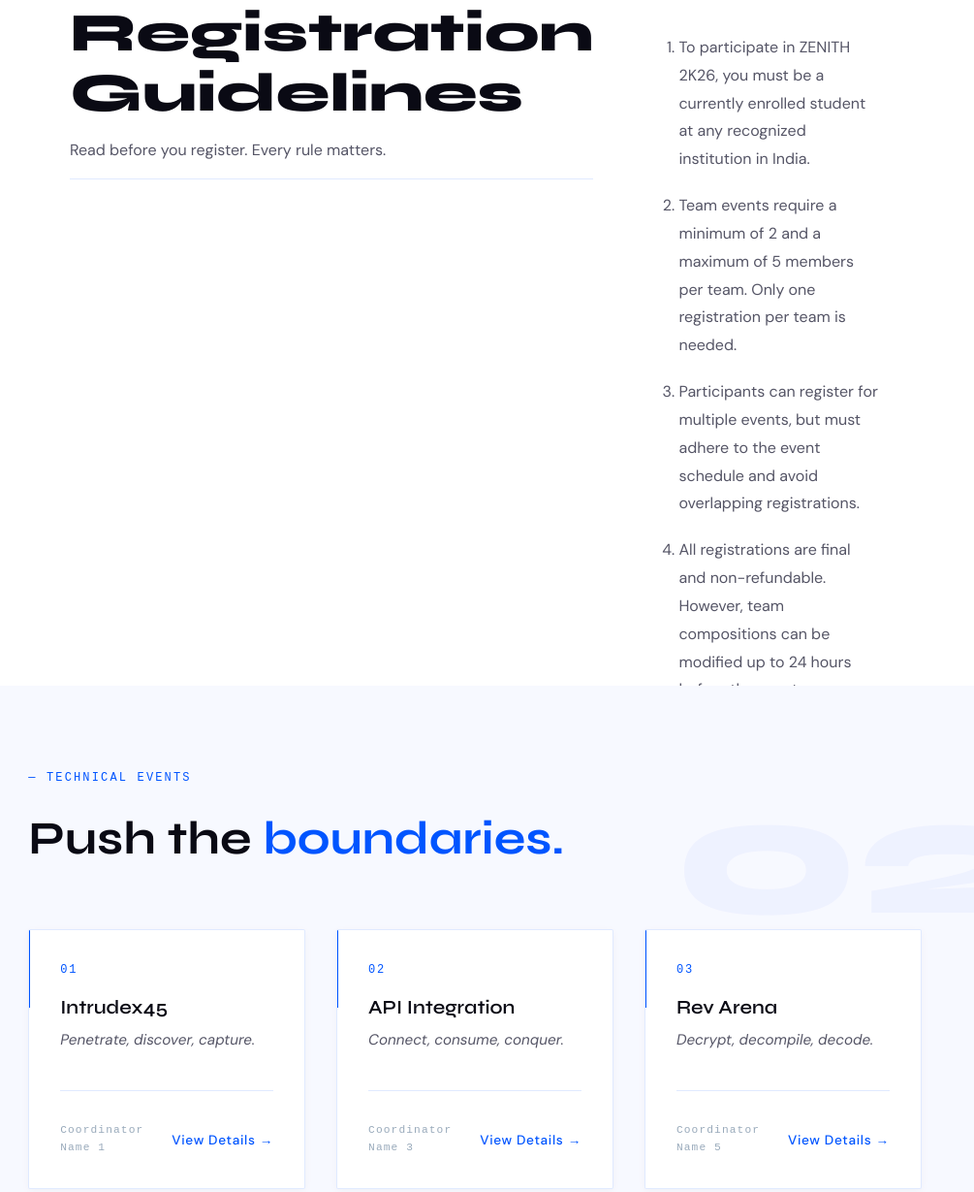
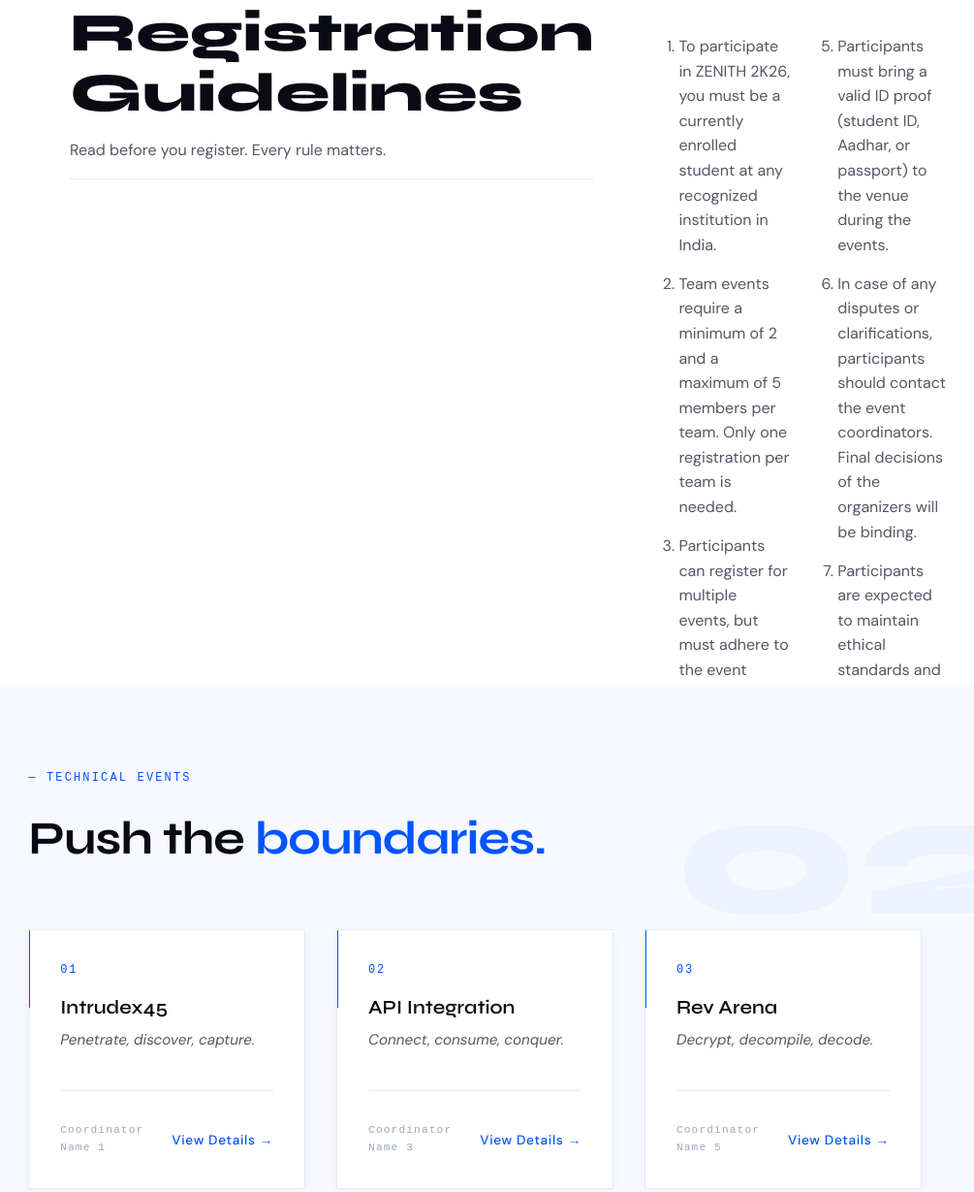
Before and after one commit to hanishdevaraj007/zenith2k26, a plain HTML site: page index.html in a window 1280 px wide. Shown: the part 893-2122 px from the top of the page at 97% size, without its empty margins (150-1155 px from the left). Drawn offline with nearby package versions, Linux system fonts and the light colour scheme; animation ran at ten frames a second; a web font is replaced by a local one.

Commit message:
slight fix

```diff
--- a/css/base.css
+++ b/css/base.css
@@ -78,6 +78,24 @@ section {
   padding: var(--section-pad) 0;
 }
 
+/* Global section heading styling to match hero aesthetic */
+section h2,
+section h1 {
+  font-family: var(--font-heading);
+  font-weight: 800;
+  font-size: clamp(2rem, 6vw, 4rem);
+  color: var(--text-primary);
+  line-height: 1.1;
+  margin: 0 0 1rem 0;
+  letter-spacing: -0.02em;
+}
+
+/* allow accented words within section titles */
+section h2 .accent,
+section h1 .accent {
+  color: var(--blue);
+}
+
 /* SCROLLBAR STYLING */
 ::-webkit-scrollbar {
   width: 4px;
--- a/css/cursor.css
+++ b/css/cursor.css
@@ -30,6 +30,8 @@
   opacity: 0;
   transition: width 0.3s ease, height 0.3s ease, background 0.3s ease;
   will-change: transform, width, height;
+  /* subtle electric flicker */
+  animation: electric-flicker 0.6s infinite alternate;
 }
 
 #cursor-trail-canvas {
@@ -84,6 +86,12 @@ body.is-mobile #cursor-trail-canvas {
   transform: translate(-50%, -50%) scale(0.4);
 }
 
+/* electric flicker keyframes */
+@keyframes electric-flicker {
+  0% { box-shadow: 0 0 6px var(--blue), 0 0 12px rgba(0,85,255,0.4); }
+  50% { box-shadow: 0 0 12px var(--blue), 0 0 24px rgba(0,85,255,0.6); }
+  100% { box-shadow: 0 0 6px var(--blue), 0 0 12px rgba(0,85,255,0.4); }
+}
 /* Styles for hoverable elements */
 a,
 button,
--- a/css/register.css
+++ b/css/register.css
@@ -61,6 +61,8 @@
   list-style: decimal;
   padding-left: 1.5rem;
   margin: 2rem 0;
+  columns: 2;
+  column-gap: 3rem;
 }
 
 .reg-guidelines li {
@@ -68,8 +70,9 @@
   font-weight: 400;
   font-size: 1rem;
   color: var(--text-secondary);
-  margin-bottom: 1.2rem;
-  line-height: 1.8;
+  margin-bottom: 0.9rem;
+  line-height: 1.6;
+  break-inside: avoid;
 }
 
 
@@ -137,13 +140,18 @@
   box-shadow: 0 12px 24px rgba(0, 85, 255, 0.2);
 }
 
+@media (max-width: 1024px) {
+  .reg-guidelines {
+    columns: 1;
+  }
+}
+
 @media (max-width: 768px) {
   .reg-form-btn {
     width: 100%;
     padding: 1rem 1.5rem;
   }
 }
-
 @media (max-width: 768px) {
   #register-panel-inner {
     padding: 3rem 1.5rem;
--- a/js/animations.js
+++ b/js/animations.js
@@ -177,6 +177,34 @@ window.Animations = (function() {
     // Portal animations can be added here later if needed
   }
 
+  function initSectionTitles() {
+    if (typeof gsap === 'undefined' || typeof ScrollTrigger === 'undefined' || typeof SplitText === 'undefined') {
+      return;
+    }
+    var sections = document.querySelectorAll('section');
+    sections.forEach(function(sec) {
+      var title = sec.querySelector('h2, h1');
+      if (!title) return;
+      try {
+        var split = new SplitText(title, { type: 'words,chars' });
+        gsap.from(split.chars, {
+          opacity: 0,
+          y: 30,
+          stagger: 0.04,
+          duration: 0.6,
+          ease: 'power3.out',
+          scrollTrigger: {
+            trigger: sec,
+            start: 'top 80%',
+            once: true
+          }
+        });
+      } catch (e) {
+        console.warn('initSectionTitles failed:', e);
+      }
+    });
+  }
+
   function heroEntry() {
     if (typeof gsap === 'undefined') {
       return;
@@ -215,6 +243,7 @@ window.Animations = (function() {
     initTeamAnimations: initTeamAnimations,
     initFooterObserver: initFooterObserver,
     initPortals: initPortals,
+    initSectionTitles: initSectionTitles,
     heroEntry: heroEntry
   };
 })();
--- a/js/cursor.js
+++ b/js/cursor.js
@@ -22,6 +22,8 @@ window.Cursor = (function() {
 
     dotEl = document.getElementById('cursor-dot');
     ringEl = document.getElementById('cursor-ring');
+    // always add electric animation class
+    if (ringEl) ringEl.classList.add('electric');
 
     if (!dotEl || !ringEl) return;
 
@@ -39,6 +41,8 @@ window.Cursor = (function() {
     document.addEventListener('mouseup', onMouseUp);
     window.addEventListener('mouseenter', onMouseEnter);
     window.addEventListener('mouseleave', onMouseLeave);
+    // ensure electric flicker remains active
+    if (ringEl) ringEl.classList.add('electric');
 
     // RAF loop for ring lerp
     updateRingPosition();
@@ -51,6 +55,12 @@ window.Cursor = (function() {
     if (dotEl && mouseInWindow) {
       dotEl.style.left = dotX + 'px';
       dotEl.style.top = dotY + 'px';
+    }
+
+    // continuous electric shock effect via zapBurst
+    if (window.CursorTrail && typeof window.CursorTrail.triggerZap === 'function') {
+      // call every time to simulate continuous electric discharge
+      window.CursorTrail.triggerZap(e.clientX, e.clientY);
     }
 
     checkHoverState(e.target);
--- a/js/cursorTrail.js
+++ b/js/cursorTrail.js
@@ -135,7 +135,7 @@ window.CursorTrail = (function() {
     const maxDistance = 140;
     const minDistance = 80;
     const startTime = Date.now();
-    const zapDuration = 400;
+    const zapDuration = 200;
 
     function drawZaps() {
       const elapsed = Date.now() - startTime;
@@ -204,6 +204,7 @@ window.CursorTrail = (function() {
 
   return {
     init,
-    cleanup
+    cleanup,
+    triggerZap: zapBurst
   };
 })();
--- a/js/main.js
+++ b/js/main.js
@@ -195,6 +195,9 @@ document.addEventListener('DOMContentLoaded', function() {
       if (typeof window.Animations.initFooterObserver === 'function') {
         window.Animations.initFooterObserver();
       }
+      if (typeof window.Animations.initSectionTitles === 'function') {
+        window.Animations.initSectionTitles();
+      }
       console.log('Animations initialized');
 
       // About pin after slight delay
```
